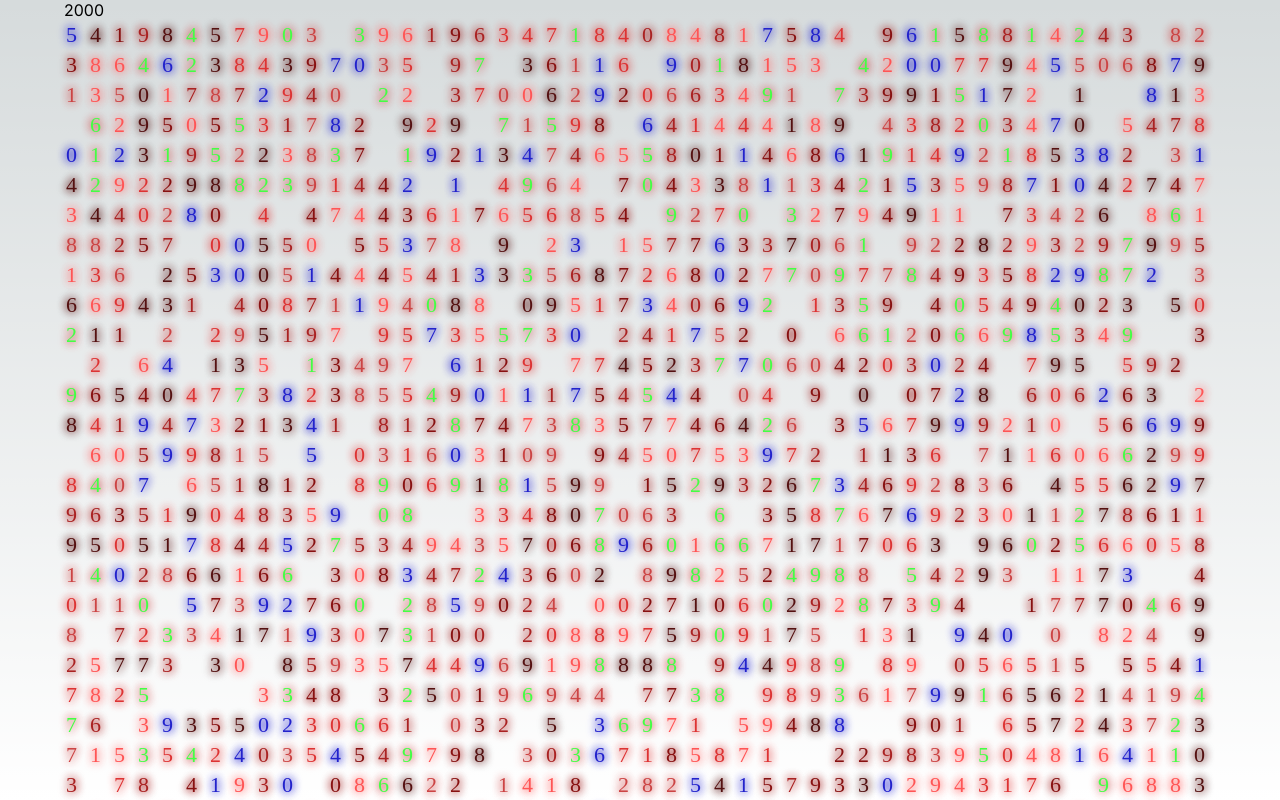
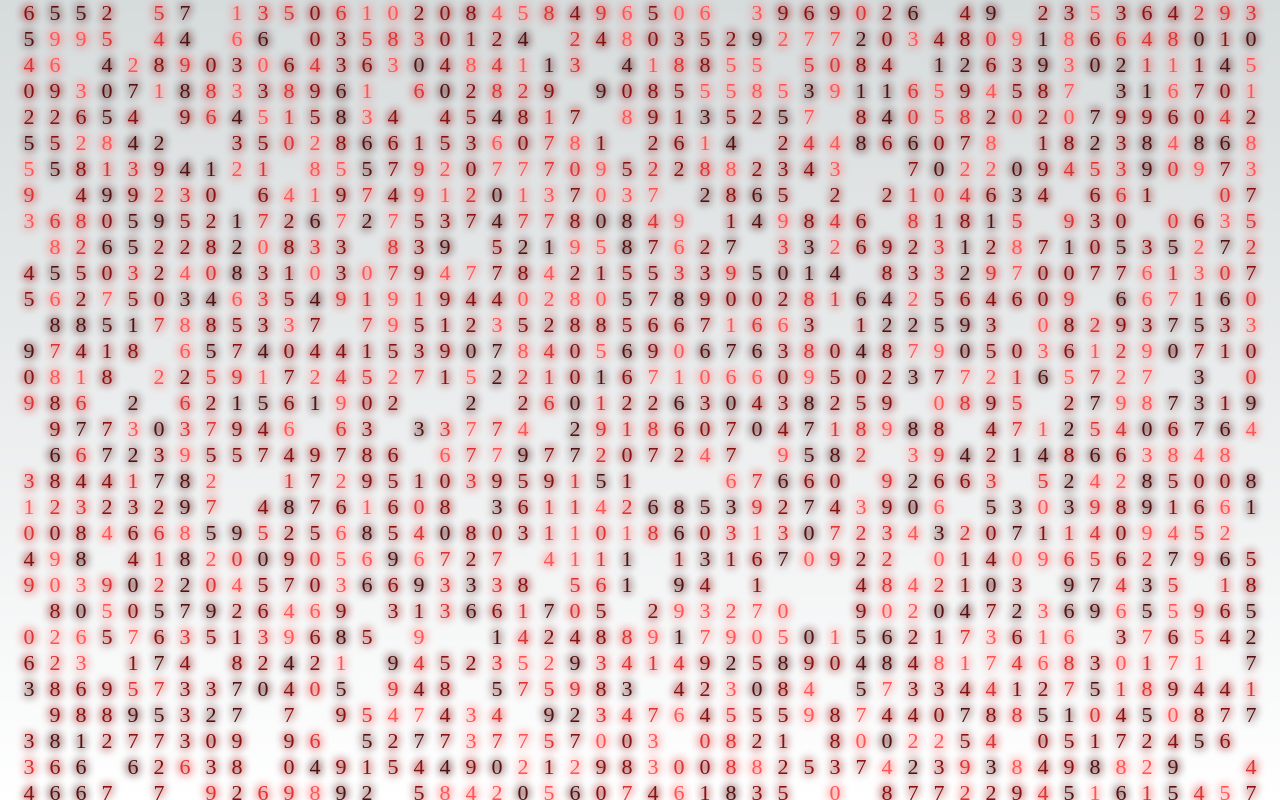
Before and after one commit to levx-me/neo, a Next.js app: page / in a window 1280 px wide. Built offline with nearby package versions, Linux system fonts and the light colour scheme; a web font is replaced by a local one.

Commit message:
individual timer

```diff
--- a/src/Components/Character.tsx
+++ b/src/Components/Character.tsx
@@ -1,24 +1,97 @@
 "use client";
 import { ICharacter, ICharacterProps } from "@/Types";
-import React, { FC } from "react";
+import React, { FC, useEffect } from "react";
 import localFont from "next/font/local";
 import { Box } from "@mui/material";
+import {
+  getNextChar,
+  getNextHyeroglyph,
+  maxInterval,
+  minInterval,
+  step,
+} from "@/Helpers";
 
 export const TickingTimeBomb = localFont({ src: "/TickingTimebombBB.ttf" });
 export const Character: FC<ICharacterProps> = ({ data: data }) => {
+  const [tick, setTick] = React.useState<number>(step);
+  const [isStarted, setisStarted] = React.useState<boolean>(false);
+  const [isHieroglyph, setIsHieroglyph] = React.useState<boolean>(false);
+  const [character, setCharacter] = React.useState<string>(data.char);
+  useEffect(() => {
+    if (!isStarted) {
+      setTimeout(() => {
+        setisStarted(true);
+      }, 1000);
+    }
+  }, []);
+
+  function click() {
+    setCharacter(" ");
+    setIsHieroglyph(!isHieroglyph);
+  }
+
+  useEffect(() => {
+    let intervalId: any;
+
+    if (isStarted) {
+      intervalId = setInterval(() => {
+        if (isHieroglyph) {
+          try {
+            setCharacter((currentChar) => {
+              const nextChar = getNextHyeroglyph(currentChar);
+              return nextChar;
+            });
+          } catch (error) {
+            setCharacter((currentChar) => {
+              const nextChar = getNextHyeroglyph(" ");
+              return nextChar;
+            });
+          }
+        } else {
+          try {
+            setCharacter((currentChar) => {
+              const nextChar = getNextChar(currentChar);
+              return nextChar;
+            });
+          } catch (error) {
+            setCharacter((currentChar) => {
+              const nextChar = getNextChar(" ");
+              return nextChar;
+            });
+          }
+        }
+      }, data.interval);
+    }
+
+    // Return a cleanup function that will be called on component unmount or before re-running the effect due to dependency change
+    return () => {
+      if (intervalId) {
+        clearInterval(intervalId);
+      }
+    };
+  }, [isStarted, data.interval]);
   return (
     <Box
+      onClick={() => {
+        console.log(" x ", data.x, " y ", data.y);
+        click();
+      }}
       sx={{
         fontFamily: TickingTimeBomb.style.fontFamily,
-        color: data.color.color,
+        color: isHieroglyph ? "#888822" : data.color.color,
         textShadow: data.color.textShadow,
         fontSize: "22px",
         display: "inline-block",
-        margin: "2px",
-        width: "20px",
+        // padding: "2px 4px",
+        width: "26px",
+        userSelect: "none",
+        textAlign: "center",
+        "&:hover": {
+          background: "#330000",
+        },
       }}
     >
-      {data.char}
+      {character}
     </Box>
   );
 };
--- a/src/Components/Matrix.tsx
+++ b/src/Components/Matrix.tsx
@@ -11,39 +11,26 @@ import {
   chars,
   colors,
 } from "@/Types";
+import {
+  COLUMNS,
+  ROWS,
+  getRandomChar,
+  getRandomColor,
+  getRandomInterval,
+} from "@/Helpers";
 export const Matrix: FC = () => {
-  const COLUMNS = 48;
-  const ROWS = 36;
-
-  const minInterval = 200;
-  const maxInterval = 2000;
-  const step = 200;
-
-  const [tick, setTick] = React.useState<number>(step);
   const [Matrix, setMatrixRender] = React.useState<any>(null);
 
-  function getRandomChar() {
-    return chars[Math.floor(Math.random() * chars.length)];
-  }
-
-  function getRandomColor(): TColor {
-    return colors[Math.floor(Math.random() * colors.length)];
-  }
-
-  function getRandomInterval() {
-    const numStep = (maxInterval - minInterval) / step;
-    // const randomFactor = Math.random() ** 2;
-    const randomFactor = Math.floor(Math.random() * (numStep + 1));
-    return minInterval + randomFactor * step;
-  }
-
-  function generateRow(columns: number): IRow {
+  function generateRow(columns: number, rowIndex: number): IRow {
     const row: IRow = [];
     for (let colIndex = 0; colIndex < columns; colIndex++) {
       row.push({
         char: getRandomChar(),
         color: getRandomColor(),
         interval: getRandomInterval(),
+        hieroglyph: false,
+        x: colIndex,
+        y: rowIndex,
       });
     }
     return row;
@@ -52,7 +39,7 @@ export const Matrix: FC = () => {
   function buildMatrix(rows: number, columns: number): IMatrix {
     const matrix: IMatrix = [];
     for (let index = 0; index < rows; index++) {
-      const row: IRow = generateRow(columns);
+      const row: IRow = generateRow(columns, index);
       matrix.push(row);
     }
     return matrix;
@@ -65,8 +52,8 @@ export const Matrix: FC = () => {
     <div>
       {matrix.map((row: IRow, rowIndex: number) => (
         <div key={`row-${rowIndex}`}>
-          {row.map((c: ICharacter, colIndex: number) => (
-            <Character data={c} key={`col-${colIndex}`} />
+          {row.map((char: ICharacter, colIndex: number) => (
+            <Character data={char} key={`col-${colIndex}`} />
           ))}
         </div>
       ))}
@@ -76,8 +63,6 @@ export const Matrix: FC = () => {
   const [isStarted, setisStarted] = React.useState<boolean>(false);
 
   useEffect(() => {
-    setMatrix(buildMatrix(ROWS, COLUMNS));
-    setMatrixRender(matrixComponents);
     if (!isStarted) {
       setTimeout(() => {
         setisStarted(true);
@@ -86,40 +71,25 @@ export const Matrix: FC = () => {
   }, []);
 
   useEffect(() => {
-    const intervalId = setInterval(() => {
-      tickMatrix(); // Ensure this function handles errors properly
-      setTick((tick) => {
-        if (tick !== maxInterval) {
-          return tick + step;
-        } else {
-          return minInterval;
-        }
-      });
-    }, step);
-    // return () => {
-    //   clearInterval(intervalId); // Clear the interval when the component unmounts
-    // };
+    if (isStarted) {
+      setMatrix(buildMatrix(ROWS, COLUMNS));
+      setMatrixRender(matrixComponents);
+    }
   }, [isStarted]);
 
-  function getNextChar(char: string) {
-    const currentIndex = chars.indexOf(char);
-    const nextIndex = currentIndex === chars.length ? 0 : currentIndex + 1;
-    return chars[nextIndex];
-  }
-
-  function tickMatrix() {
-    const matrixClone = matrix;
-    matrix.forEach((row: IRow, rowIndex: number) => {
-      row.forEach((char: ICharacter, colIndex: number) => {
-        if (char.interval % tick === 0 && tick !== step) {
-          matrixClone[rowIndex][colIndex].char = getNextChar(
-            matrixClone[rowIndex][colIndex].char
-          );
-        }
-      });
-    });
-    setMatrix(matrixClone);
-  }
+  // function tickMatrix() {
+  //   const matrixClone = matrix;
+  //   matrix.forEach((row: IRow, rowIndex: number) => {
+  //     row.forEach((char: ICharacter, colIndex: number) => {
+  //       if (char.interval % tick === 0 && tick !== step) {
+  //         matrixClone[rowIndex][colIndex].char = getNextChar(
+  //           matrixClone[rowIndex][colIndex].char
+  //         );
+  //       }
+  //     });
+  //   });
+  //   setMatrix(matrixClone);
+  // }
 
   //   useEffect(() => {
 
@@ -133,8 +103,8 @@ export const Matrix: FC = () => {
       sx={{ height: "100vh" }}
     >
       <Grid item>
-        {tick}
-        {matrixComponents}
+        {/* {tick} */}
+        {Matrix}
       </Grid>
     </Grid>
   );
--- /dev/null
+++ b/src/Helpers/index.tsx
@@ -0,0 +1,38 @@
+import { TColor, chars, colors, hyeroglyphs } from "@/Types";
+export const step = 50;
+
+export const COLUMNS = 48;
+export const ROWS = 36;
+export const minInterval = 100;
+export const maxInterval = 2000;
+
+export function getRandomChar() {
+  return chars[Math.floor(Math.random() * chars.length)];
+}
+
+export function getRandomColor(): TColor {
+  return colors[Math.floor(Math.random() * colors.length)];
+}
+
+export function getNextChar(currentChar: string) {
+  const index = chars.indexOf(currentChar); // Find the index of the current character
+  if (index === -1) {
+    return " ";
+  }
+  return chars[(index + 1) % chars.length]; // Get the next character, wrap around using modulo
+}
+export function getNextHyeroglyph(currentChar: string) {
+  const index = hyeroglyphs.indexOf(currentChar); // Find the index of the current character
+  if (index === -1) {
+    return " ";
+  }
+  return hyeroglyphs[(index + 1) % hyeroglyphs.length]; // Get the next character, wrap around using modulo
+}
+
+export function getRandomInterval() {
+  const numStep = (maxInterval - minInterval) / step;
+  // Use a power less than 1 to bias towards higher intervals
+  const randomFactor = Math.random() ** 0.5; // Biasing towards higher numbers
+  const adjustedStep = Math.floor(randomFactor * numStep + 1);
+  return minInterval + adjustedStep * step;
+}
--- a/src/Types/index.ts
+++ b/src/Types/index.ts
@@ -4,6 +4,9 @@ export interface ICharacter {
   char: string;
   interval: number;
   color: TColor;
+  hieroglyph: boolean;
+  x: number;
+  y: number;
 }
 
 export type IRow = Array<ICharacter>;
@@ -13,8 +16,20 @@ export interface ICharacterProps {
   data: ICharacter;
 }
 
-export const chars = [" ", "0", "1", "2", "3", "4", "5", "6", "7", "8", "9"];
-
+export const chars = [" ", "0", "1", "2", "3", "4", "5", "6", "7", "8", "9"];
+export const hyeroglyphs = [
+  " ",
+  "𓅰",
+  "𓃰",
+  "𓀌",
+  "𓋍",
+  "𓍪",
+  "𓍴",
+  "𓇵",
+  "𓀒",
+  "𓂍",
+  "𓀫",
+];
 export interface TColor {
   color: THexColor;
   textShadow: string;
@@ -23,10 +38,11 @@ export interface TColor {
 export const colors: Array<TColor> = [
   { color: "#ff5555", textShadow: "0px 0px 10px #f66, 0px 0px 10px #f66" },
   { color: "#dd3333", textShadow: "0px 0px 10px #d33, 0px 0px 10px #d33" },
-  { color: "#cc4444", textShadow: "0px 0px 10px #c44, 0px 0px 10px #c44" },
-  { color: "#44ff44", textShadow: "0px 0px 10px #c44, 0px 0px 10px #c44" },
-  { color: "#aa2222", textShadow: "0px 0px 10px #a22, 0px 0px 10px #a22" },
-  { color: "#2222cc", textShadow: "0px 0px 10px #22c, 0px 0px 10px #22c" },
+  // { color: "#cc4444", textShadow: "0px 0px 10px #c44, 0px 0px 10px #c44" },
+  // { color: "#44ff44", textShadow: "0px 0px 10px #c44, 0px 0px 10px #c44" },
+  // { color: "#aa2222", textShadow: "0px 0px 10px #a22, 0px 0px 10px #a22" },
+  // { color: "#2222cc", textShadow: "0px 0px 10px #22c, 0px 0px 10px #22c" },
+  { color: "#881111", textShadow: "0px 0px 10px #911, 0px 0px 10px #911" },
   { color: "#881111", textShadow: "0px 0px 10px #911, 0px 0px 10px #911" },
   { color: "#551111", textShadow: "0px 0px 10px #511, 0px 0px 10px #511" },
 ];
```
Also changed, not shown: public/pyramids.png (added).
